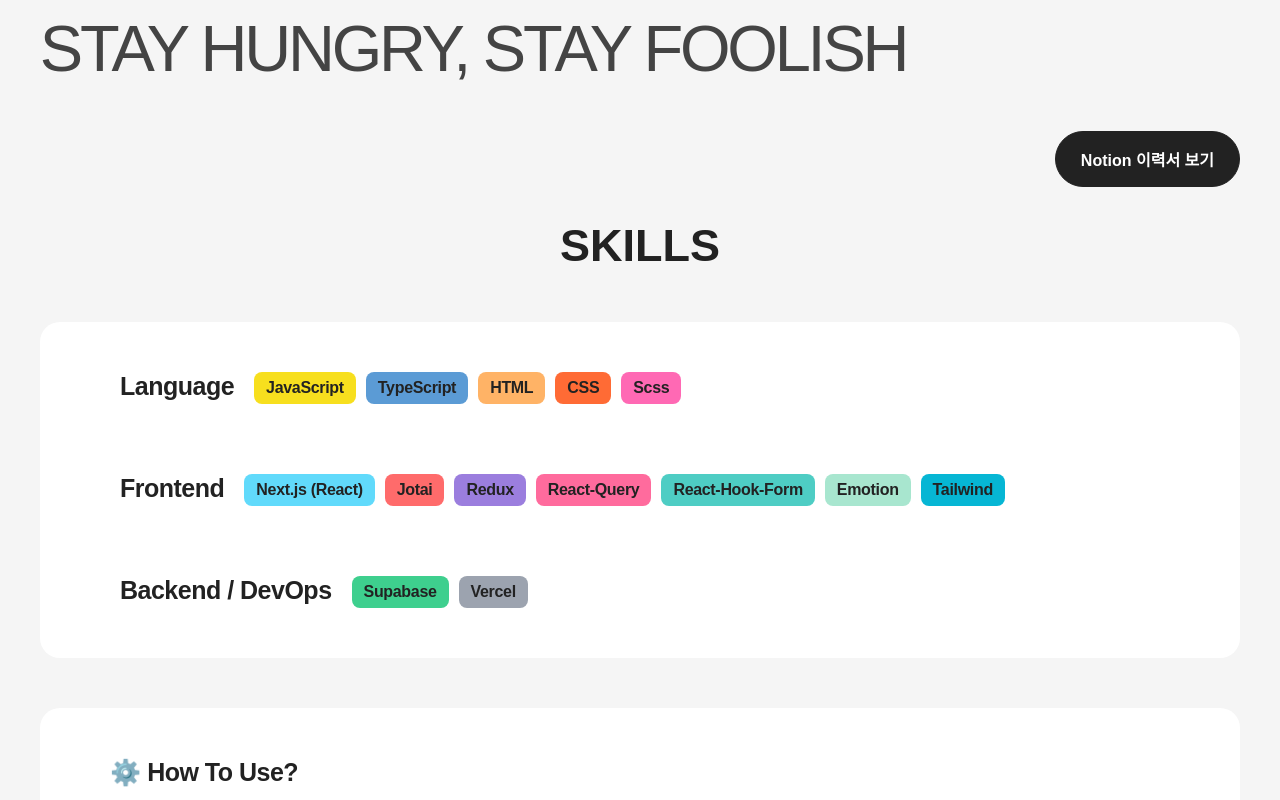
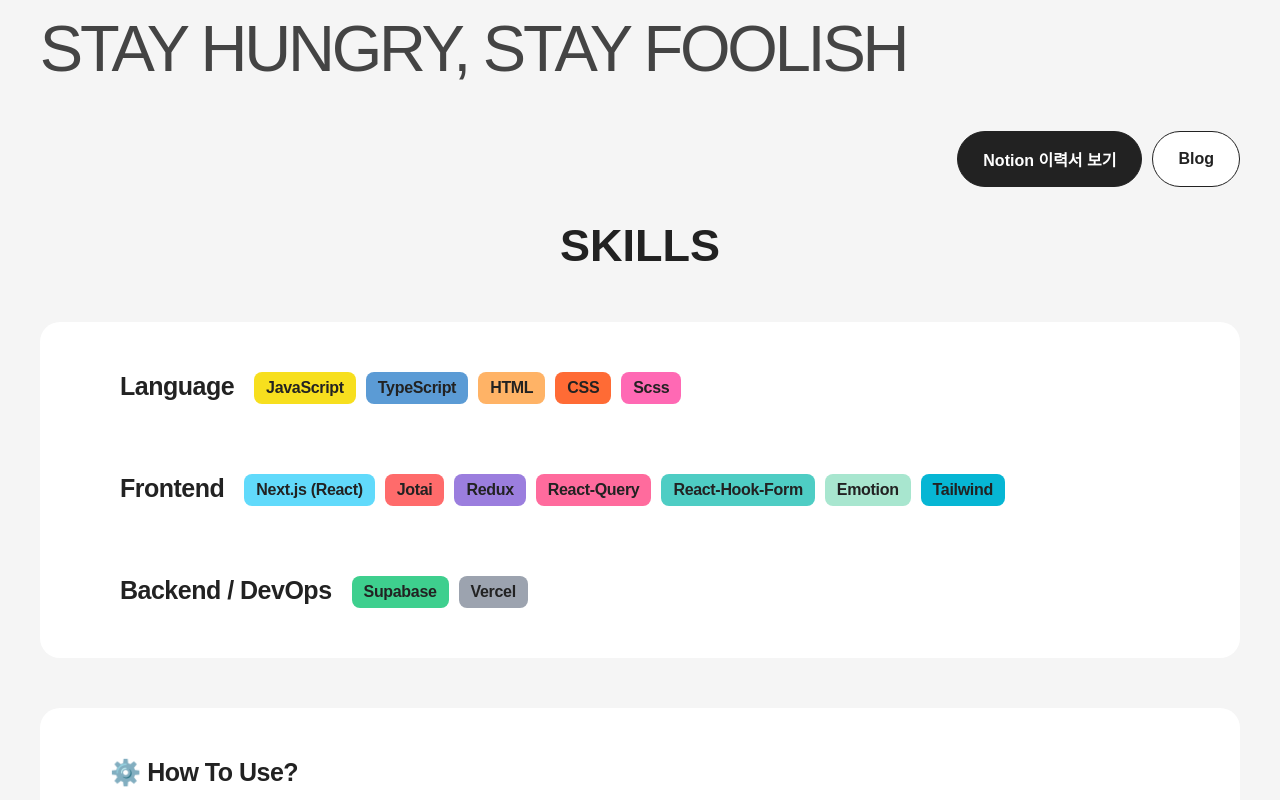
Before and after one commit to hyeminem-Jo/hyejin-portfolio, a Next.js app: page / in a window 1280 px wide. Shown: the part 1660-2460 px from the top of the page. Built offline with nearby package versions, Linux system fonts and the light colour scheme.

Commit message:
feat: About 수정

```diff
--- a/src/app/_modules/about/About.tsx
+++ b/src/app/_modules/about/About.tsx
@@ -118,6 +118,7 @@ const About = () => {
               </S.AboutTextAniItem>
             ))}
           </S.AboutTextAniList>
+          <S.AboutTextAniBtns>
             <Button
               text='Notion 이력서 보기'
               onClick={() => {
@@ -127,6 +128,14 @@ const About = () => {
                 );
               }}
             />
+            <Button
+              text='Blog'
+              mode='light'
+              onClick={() => {
+                window.open('https://velog.io/@h_jinny/posts', '_blank');
+              }}
+            />
+          </S.AboutTextAniBtns>
         </S.AboutTextAni>
       </Inner>
     </S.About>
--- a/src/app/_modules/about/styled.ts
+++ b/src/app/_modules/about/styled.ts
@@ -103,16 +103,21 @@ export const AboutTextAni = styled.div`
   margin-top: 80px;
   color: #444;
 
-  button {
-    position: relative;
-    margin: 120px 0 0 auto;
+  @media (max-width: ${BREAKPOINT}px) {
+    margin-top: 40px;
   }
+`;
+
+export const AboutTextAniBtns = styled.div`
+  display: flex;
+  gap: 10px;
+  justify-content: flex-end;
+  position: relative;
+  margin: 120px 0 0 auto;
 
   @media (max-width: ${BREAKPOINT}px) {
-    margin-top: 40px;
-    button {
-      margin: 160px auto 0;
-    }
+    /* flex-direction: column; */
+    margin: 160px auto 0;
   }
 `;
 
--- a/src/app/_modules/footer/Footer.tsx
+++ b/src/app/_modules/footer/Footer.tsx
@@ -98,26 +98,10 @@ const Footer = () => {
           </S.FooterTextWrap>
           <S.FooterTextWrap>
             <S.FooterInnerTextTitle>Contact</S.FooterInnerTextTitle>
-            <S.FooterInnerTextDesc>_</S.FooterInnerTextDesc>
             <S.FooterInnerTextDesc>Phone: 010-9275-5637</S.FooterInnerTextDesc>
             <S.FooterInnerTextDesc>Email: konnimey@naver.com</S.FooterInnerTextDesc>
           </S.FooterTextWrap>
         </S.FooterText>
-        <S.FooterButtons>
-          <Button
-            text='GitHub'
-            onClick={() => {
-              window.open('https://github.com/hyeminem-Jo', '_blank');
-            }}
-          />
-          <Button
-            text='Blog'
-            mode='light'
-            onClick={() => {
-              window.open('https://velog.io/@h_jinny/posts', '_blank');
-            }}
-          />
-        </S.FooterButtons>
       </S.FooterInner>
       {!isMobile && <LogoWrap className='logoWrap2' />}
       <S.FooterBottomText>
--- a/src/app/_modules/skill/styled.ts
+++ b/src/app/_modules/skill/styled.ts
@@ -14,10 +14,6 @@ export const Skill = styled.section`
 
   @media (max-width: ${BREAKPOINT}px) {
     padding: 120px 0 100px;
-  }
-
-  @media (max-width: ${BREAKPOINT_SM}px) {
-    padding: 160px 0 100px;
   }
 `;
 
```
Lines whose indentation alone changed are shown as unchanged.
